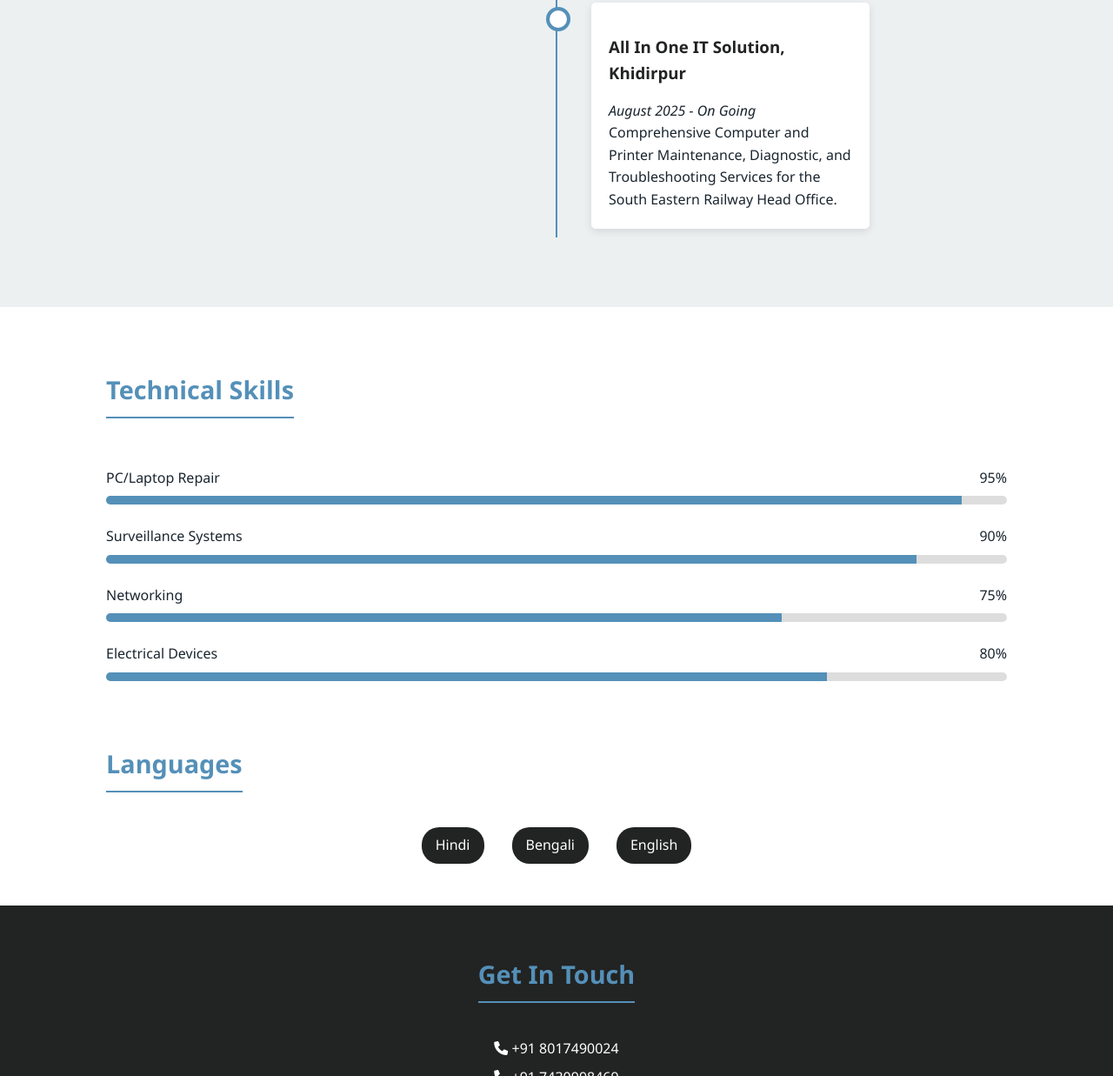
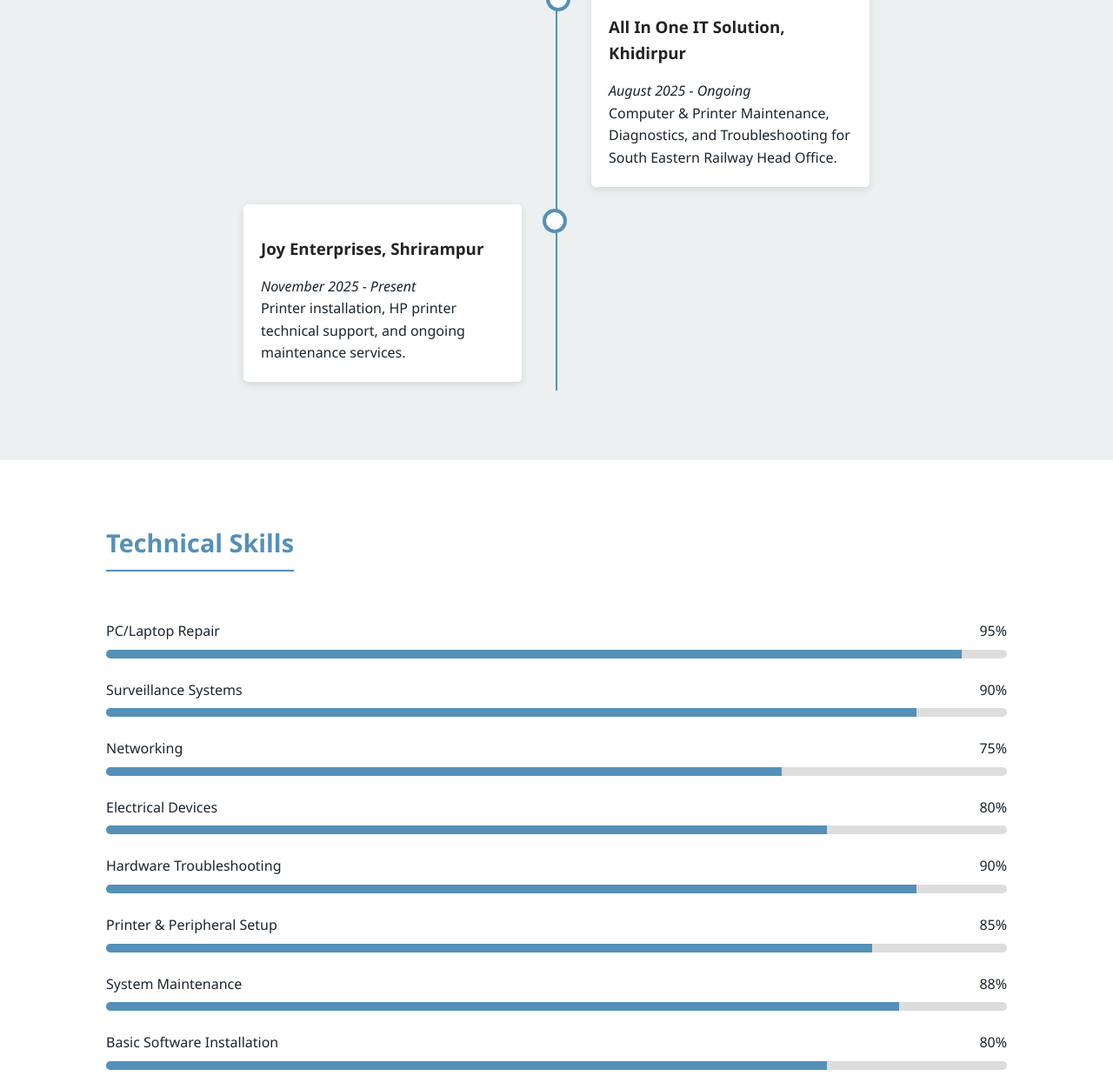
Before and after one commit to sajalmoyraoffial/Portfolio, a plain HTML site: page index.html in a window 1280 px wide. Shown: the part 1563-2800 px from the top of the page at 87% size. Drawn offline with Linux system fonts and the light colour scheme.

Commit message:
Update index.html

```diff
--- a/index.html
+++ b/index.html
@@ -84,9 +84,8 @@
         .services {
             background-color: white;
             background:
-    linear-gradient(rgba(12, 12, 12, 0.832), #25252513), /* overlay */
-    url('hero.png') center/cover no-repeat;
-
+                linear-gradient(rgba(12, 12, 12, 0.832), #25252513),
+                url('hero.png') center/cover no-repeat;
         }
 
         .service-grid {
@@ -106,13 +105,6 @@
 
         .service-card:hover {
             transform: translateY(-5px);
-        }
-
-        .service-card i {
-            color: var(--secondary);
-            font-size: 2rem;
-            margin-bottom: 1rem;
-            display: inline-block;
         }
 
         .experience {
@@ -140,7 +132,6 @@
             padding: 10px 40px;
             position: relative;
             width: 50%;
-            box-sizing: border-box;
         }
 
         .timeline-item::after {
@@ -262,9 +253,13 @@
             }
         }
     </style>
-    <link rel="stylesheet" href="https://cdnjs.cloudflare.com/ajax/libs/font-awesome/6.0.0-beta3/css/all.min.css">
+
+    <link rel="stylesheet"
+     href="https://cdnjs.cloudflare.com/ajax/libs/font-awesome/6.0.0-beta3/css/all.min.css">
+
 </head>
 <body>
+
     <header>
         <div class="container">
             <h1>Sajal Moyra</h1>
@@ -274,7 +269,6 @@
 
     <section>
         <div class="container intro">
-            <!-- Add your profile image in the src attribute -->
             <p>Expert in PC repair, surveillance systems, and networking solutions with experience at Technika Computers and Brahma Computech. Fluent in Hindi, Bengali, and English.</p>
         </div>
     </section>
@@ -305,7 +299,9 @@
     <section class="experience">
         <div class="container">
             <h2>Work Experience</h2>
+
             <div class="timeline">
+
                 <div class="timeline-item left">
                     <div class="timeline-content">
                         <h3>Technika Computers, Kolkata</h3>
@@ -313,6 +309,7 @@
                         <p>Provided hardware repair services for PCs and laptops, diagnosed system issues, and implemented effective solutions for clients.</p>
                     </div>
                 </div>
+
                 <div class="timeline-item right">
                     <div class="timeline-content">
                         <h3>Brahma Computech, Dankuni</h3>
@@ -320,13 +317,24 @@
                         <p>Specialized in surveillance system installation and maintenance while assisting with networking setup and troubleshooting.</p>
                     </div>
                 </div>
+
                 <div class="timeline-item right">
                     <div class="timeline-content">
                         <h3>All In One IT Solution, Khidirpur</h3>
-                        <p><em>August 2025 - On Going</em></p>
-                        <p>Comprehensive Computer and Printer Maintenance, Diagnostic, and Troubleshooting Services for the South Eastern Railway Head Office.</p>
+                        <p><em>August 2025 - Ongoing</em></p>
+                        <p>Computer & Printer Maintenance, Diagnostics, and Troubleshooting for South Eastern Railway Head Office.</p>
                     </div>
                 </div>
+
+                <!-- NEW JOB ADDED -->
+                <div class="timeline-item left">
+                    <div class="timeline-content">
+                        <h3>Joy Enterprises, Shrirampur</h3>
+                        <p><em>November 2025 - Present</em></p>
+                        <p>Printer installation, HP printer technical support, and ongoing maintenance services.</p>
+                    </div>
+                </div>
+
             </div>
         </div>
     </section>
@@ -334,7 +342,10 @@
     <section class="skills">
         <div class="container">
             <h2>Technical Skills</h2>
+
             <div class="skill-bars">
+
+                <!-- Existing Skills -->
                 <div class="skill">
                     <div class="skill-name">
                         <span>PC/Laptop Repair</span>
@@ -344,6 +355,7 @@
                         <div class="skill-progress" style="width: 95%;"></div>
                     </div>
                 </div>
+
                 <div class="skill">
                     <div class="skill-name">
                         <span>Surveillance Systems</span>
@@ -353,6 +365,7 @@
                         <div class="skill-progress" style="width: 90%;"></div>
                     </div>
                 </div>
+
                 <div class="skill">
                     <div class="skill-name">
                         <span>Networking</span>
@@ -362,6 +375,7 @@
                         <div class="skill-progress" style="width: 75%;"></div>
                     </div>
                 </div>
+
                 <div class="skill">
                     <div class="skill-name">
                         <span>Electrical Devices</span>
@@ -371,6 +385,48 @@
                         <div class="skill-progress" style="width: 80%;"></div>
                     </div>
                 </div>
+
+                <!-- NEW SKILLS -->
+                <div class="skill">
+                    <div class="skill-name">
+                        <span>Hardware Troubleshooting</span>
+                        <span>90%</span>
+                    </div>
+                    <div class="skill-bar">
+                        <div class="skill-progress" style="width: 90%;"></div>
+                    </div>
+                </div>
+
+                <div class="skill">
+                    <div class="skill-name">
+                        <span>Printer & Peripheral Setup</span>
+                        <span>85%</span>
+                    </div>
+                    <div class="skill-bar">
+                        <div class="skill-progress" style="width: 85%;"></div>
+                    </div>
+                </div>
+
+                <div class="skill">
+                    <div class="skill-name">
+                        <span>System Maintenance</span>
+                        <span>88%</span>
+                    </div>
+                    <div class="skill-bar">
+                        <div class="skill-progress" style="width: 88%;"></div>
+                    </div>
+                </div>
+
+                <div class="skill">
+                    <div class="skill-name">
+                        <span>Basic Software Installation</span>
+                        <span>80%</span>
+                    </div>
+                    <div class="skill-bar">
+                        <div class="skill-progress" style="width: 80%;"></div>
+                    </div>
+                </div>
+
             </div>
 
             <h2 style="margin-top: 3rem;">Languages</h2>
@@ -393,5 +449,6 @@
             </div>
         </div>
     </footer>
+
 </body>
 </html>
```
